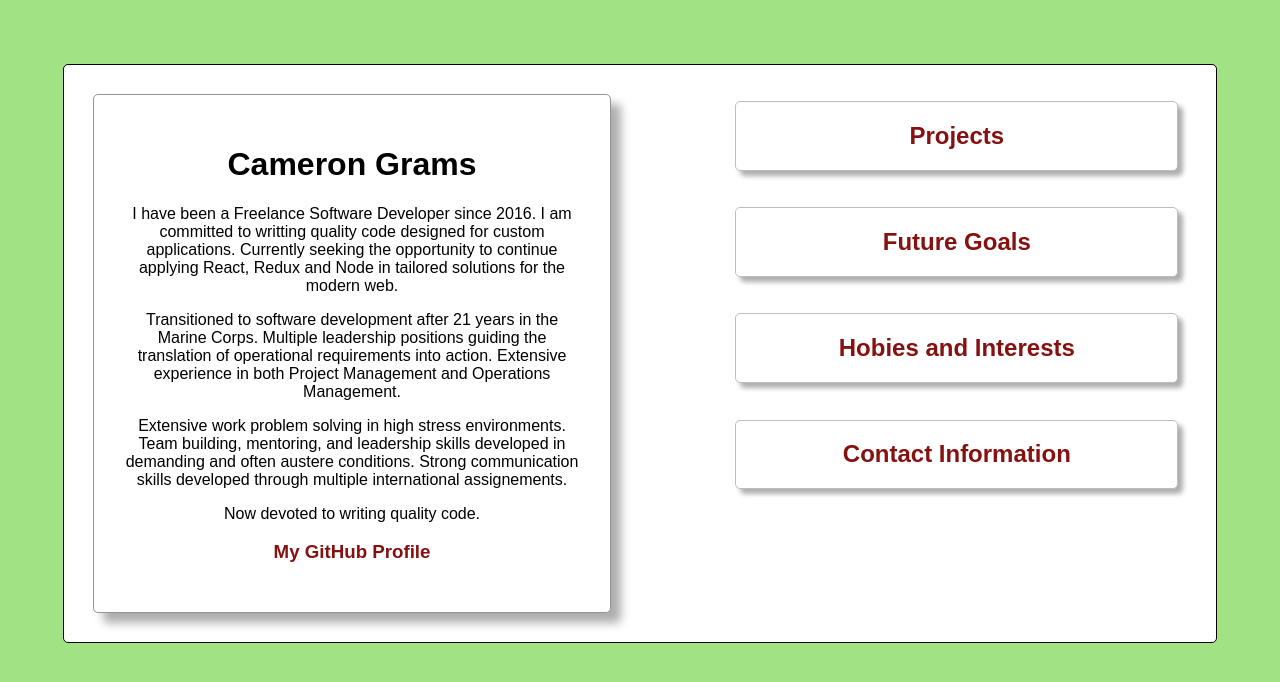
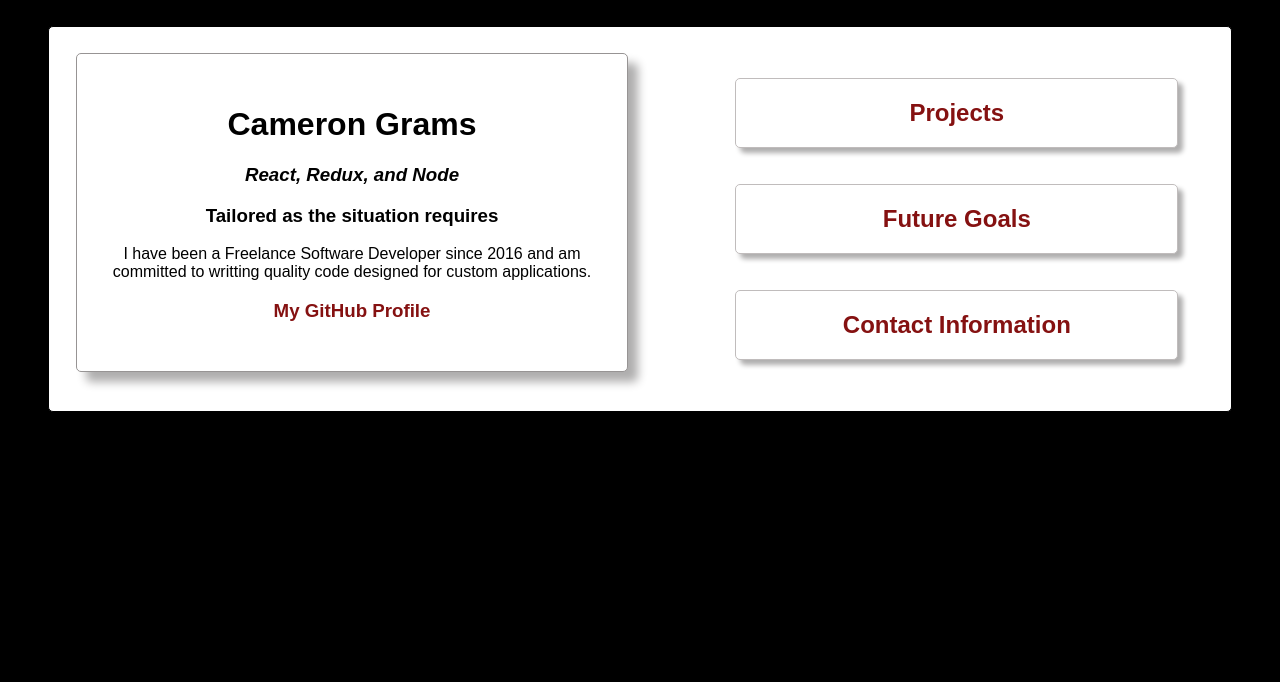
Before and after one commit to Cameron-Grams/profile, a React (Create React App) app: page / in a window 1280 px wide. Shown: the top 682 px of the page. Built offline with nearby package versions, Linux system fonts and the light colour scheme.

Commit message:
reworked...

```diff
--- a/src/App.css
+++ b/src/App.css
@@ -2,9 +2,6 @@
   text-align: center;
 }
 
-.css-returnButton{
-  margin: 25px;
-}
 
 
 a{
@@ -15,3 +12,15 @@ a{
 a:hover{
   color: grey;
 }
+
+.css-returnButton{
+  margin: 25px;
+}
+
+.css-returnButton > a{
+  color: yellow;
+}
+
+.css-returnButton > a:hover{
+  color: white;
+}
--- a/src/components/goals.jsx
+++ b/src/components/goals.jsx
@@ -11,7 +11,7 @@ const Goals = ( props ) => {
             <div className={ "headerContent" }  >
 
                 <h2>Goals</h2>
-                <p>I am committed to mastering Javascript, but I recognize there are many supporting tools and technology that require attention as well:</p>
+                <h3>I am committed to mastering Javascript, but I recognize there are many supporting tools and technology that require attention as well:</h3>
                 <List itemListArray={ GoalList } />
             </div>
         </div>
--- a/src/containers/Contact/Contact.jsx
+++ b/src/containers/Contact/Contact.jsx
@@ -6,7 +6,7 @@ const Contact = () => {
         <div>
           <ReturnButton />
 
-          <div className={ "headerContent contactInfo" }>
+          <div id={ "contactInfo" } className={ "headerContent " }>
               <h1>cameron.grams@gmail.com</h1>
               <h1><a href={ "https://www.linkedin.com/in/cameron-grams-8517a9b/" } >LinkedIn</a></h1>
               <h1><a href={ "https://github.com/Cameron-Grams" } >GitHub</a></h1>
--- a/src/containers/Header/Header.css
+++ b/src/containers/Header/Header.css
@@ -1,8 +1,11 @@
 .headerContent{
   background-color: white;
-  margin: 5%;
+  margin: 2%;
   padding: 30px;
   border: 1px solid rgb(151, 148, 148);
   border-radius: 5px;
+}
+
+.introFormat{
   box-shadow: 10px 10px 10px rgb(175, 174, 174);
 }
--- a/src/containers/Header/Header.jsx
+++ b/src/containers/Header/Header.jsx
@@ -3,20 +3,14 @@ import './Header.css';
 
 const Header = ( ) => {
     return(
-        <div className={ "headerContent" }>
+        <div className={ "headerContent introFormat" }>
             <h1>Cameron Grams</h1>
 
-            <p>I have been a Freelance Software Developer since 2016.  I am committed to writting quality code designed for custom applications.  Currently seeking the opportunity to continue
-applying React, Redux and Node in tailored solutions for the modern web. </p>
+            <h3><i>React, Redux, and Node</i></h3>
 
-            <p>Transitioned to software development after 21 years in the Marine Corps.  Multiple leadership
-positions guiding the translation of operational requirements into action. Extensive experience in both Project Management and
- Operations Management. </p>
+            <h3>Tailored as the situation requires</h3>
 
-            <p>Extensive work problem solving in high stress environments. Team building, mentoring, and leadership skills developed in demanding and often austere conditions.
-Strong communication skills developed through multiple international assignements.</p>
-
-            <p>Now devoted to writing quality code.</p>
+            <p>I have been a Freelance Software Developer since 2016 and am committed to writting quality code designed for custom applications. </p>
 
             <h3><a href={ "https://github.com/Cameron-Grams" }>My GitHub Profile</a></h3>
 
--- a/src/containers/Main/Main.css
+++ b/src/containers/Main/Main.css
@@ -1,5 +1,5 @@
 .outerShell{
-    margin-top: 5%;
+    margin-top: 2%;
     width: 100%;
 }
 
@@ -23,7 +23,7 @@
     width: 45%;
 }
 
-.contactInfo{
+#contactInfo{
     width: 75%;
     margin: auto;
     text-align: center;
@@ -54,6 +54,7 @@
         width: 90%;
         max-width: 1500px;
         margin: auto;
+        padding: 15px;
         overflow: auto;
         clear: both;
     }
--- a/src/containers/Main/Main.jsx
+++ b/src/containers/Main/Main.jsx
@@ -12,7 +12,6 @@ const Main = ( props ) => {
               <Header />
               <Topic type={ "topic" } title={ "Projects" }  destination={ '/projects' } />
               <Topic type={ "topic" } title={ "Future Goals" } destination={ '/goals' } />
-              <Topic type={ "topic" } title={ "Hobies and Interests" } destination={ '/interests' } />
               <Topic type={ "topic" } title={ "Contact Information" } destination={ '/contact' } />
         </div>
 
@@ -23,7 +22,6 @@ const Main = ( props ) => {
             <div className={ "rightSide" } >
                 <Topic type={ "topic" } title={ "Projects" }  destination={ '/projects' } />
                 <Topic type={ "topic" } title={ "Future Goals" } destination={ '/goals' } />
-                <Topic type={ "topic" } title={ "Hobies and Interests" } destination={ '/interests' } />
                 <Topic type={ "topic" } title={ "Contact Information" } destination={ '/contact' } />
             </div>
         </div>
--- a/src/data/goalList.js
+++ b/src/data/goalList.js
@@ -17,7 +17,7 @@ const GoalList = [
     },
     {
         title: "Python",
-        content: "I started with Python but was seduced by Javascript...I'd like to give Python some attention in the future as well, especially with all of the development taking place in data science and machine learning.",
+        content: "I started with Python but have been focused on Javascript out of a desire to build the best applications possible. I'd like to give Python some attention in the future as well, especially with all of the development taking place in data science and machine learning.",
     }
 ];
 
--- a/src/data/projectsList.js
+++ b/src/data/projectsList.js
@@ -1,7 +1,7 @@
 const ProjectsList = [
     {
         title: "Analyst Timeline Project",
-        content: "This is a research tool I built using React, Redux, Node and MongoDB.  I find a timeline useful when learning about new situations. Topics can be organized into individual timelines with events represented by the time they occur.  The MongoDB, hosted on mLab, maintains collections of users, timelines, and events. Each timeline is populated into the global state of the application managed by Redux as required.",
+        content: "This is my most complex project. The Analyt's Timeline is the tool that I wish I had when I deployed to Iraq. It is a work in progress that I plan to evolve; I plan to refine this project by moving the presentation of the timeline away from a CSS component to an SVG format. The application is built with React using Redux to maintain overall state and Node providing the endpoints to access MongoDB running on mLab.",
         projectImage: "https://s3.us-east-2.amazonaws.com/cameronprofilephotos/analystTimeline2.png",
         demonstration: "https://www.analyst-timeline.xyz/",
         sourceCode: "https://github.com/Cameron-Grams/third_timeline_client"
@@ -22,7 +22,7 @@ const ProjectsList = [
     },
     {
         title: "Languages in the United States",
-        content: "I built this because I have always found languages fascinating.  The application uses US Census data from 2013 that was cleaned and configured into JSON from the US Census web site. The language data was then added as layers to the US map using the MapBox API. The application uses JQuery to reach the MapBox API.",
+        content: "I built this because I have always found languages fascinating.  The application uses US Census data from 2013 that was cleaned and configured into JSON. The language data was then added as layers to the US map using the MapBox API. The application uses JQuery to reach the MapBox API.",
         projectImage: "https://s3.us-east-2.amazonaws.com/cameronprofilephotos/langDist.png",
         demonstration: "http://us-languages2013.fun/",
         sourceCode: "https://github.com/Cameron-Grams/USLanguageDistribution"
--- a/src/index.css
+++ b/src/index.css
@@ -1,5 +1,5 @@
 body {
-  background-color:#a1e285;
+  background-color:black;
   margin: 0;
   padding: 0;
   font-family: sans-serif;
```
